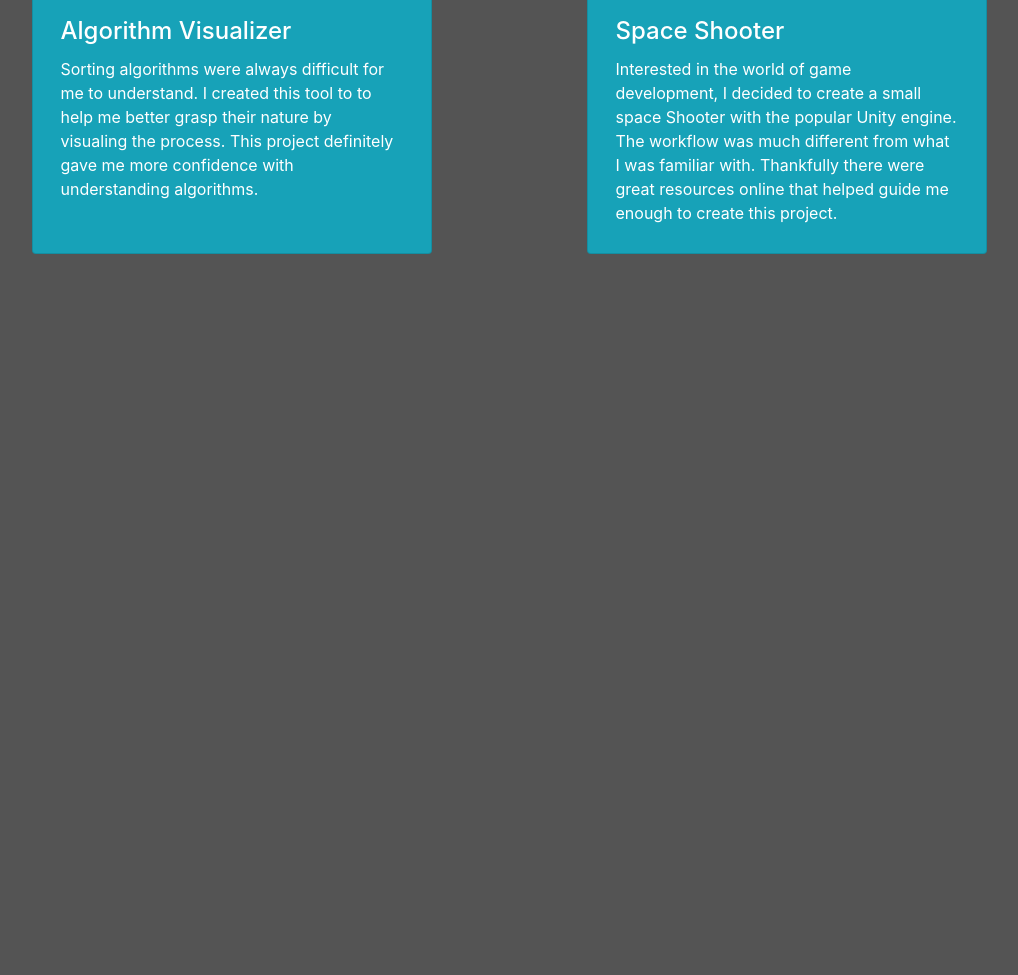
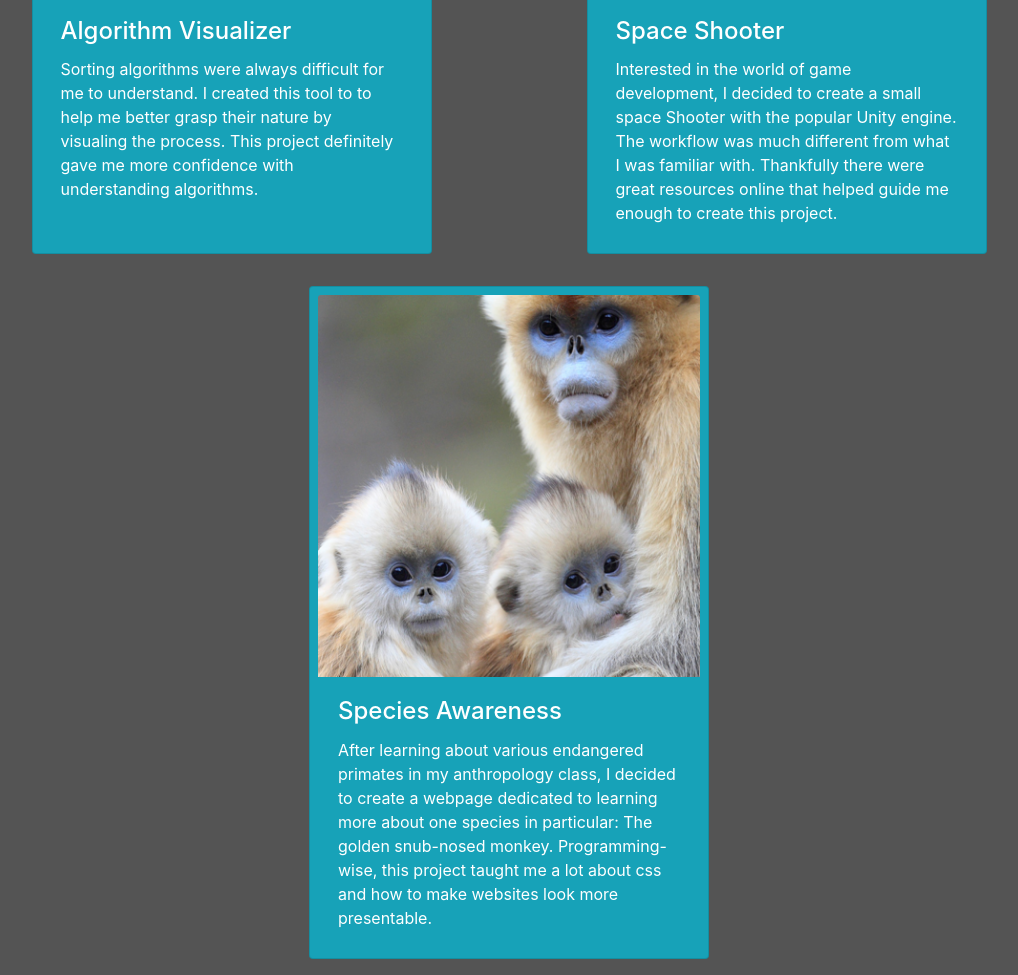
Before and after one commit to perochorichard/PersonalWebsite, a plain HTML site: page projects.html in a window 1280 px wide. Shown: the part 668-1643 px from the top of the page, without its empty margins (131-1149 px from the left). Before the commit the page ends 938 px from the top, so only its background shows below. Drawn offline with nearby package versions, Linux system fonts and the light colour scheme.

Commit message:
Added new project to projects list

```diff
--- a/projects.html
+++ b/projects.html
@@ -46,7 +46,7 @@
                 <a href="./projects/algorithms/index.html" class="stretched-link"></a>
             </div>
             <div class="card zoom bg-info text-white p-2 m-3" style="width: 400px;">
-                <img class="card-img-top" src="./assets/game_thumbnail.PNG" alt="Sorted Algorithm">
+                <img class="card-img-top" src="./assets/game_thumbnail.PNG" alt="Space Shooter">
                 <div class="card-body">
                     <h4 class="card-title">Space Shooter</h4>
                     <p class="card-text">
@@ -57,6 +57,19 @@
                 </div>
                 <a href="./projects/spaceshootergame_webgl/game.html" class="stretched-link"></a>
             </div>
+            <div class="card zoom bg-info text-white p-2 m-3" style="width: 400px;">
+                <img class="card-img-top" src="./assets/monkey_thumbnail.PNG" alt="Monkeys">
+                <div class="card-body">
+                    <h4 class="card-title">Species Awareness</h4>
+                    <p class="card-text">
+                        After learning about various endangered primates in my anthropology class, I decided to
+                         create a webpage dedicated to learning more about one species in particular:
+                         The golden snub-nosed monkey. Programming-wise, this project taught me
+                         a lot about css and how to make websites look more presentable.
+                    </p>
+                </div>
+                <a href="http://perocho.dev.fast.sheridanc.on.ca/projects/PrimateConservationProject/index.html" class="stretched-link"></a>
+            </div>
         </div>
 
 
```
Also changed, not shown: assets/monkey_thumbnail.PNG (added), 1 other file.
